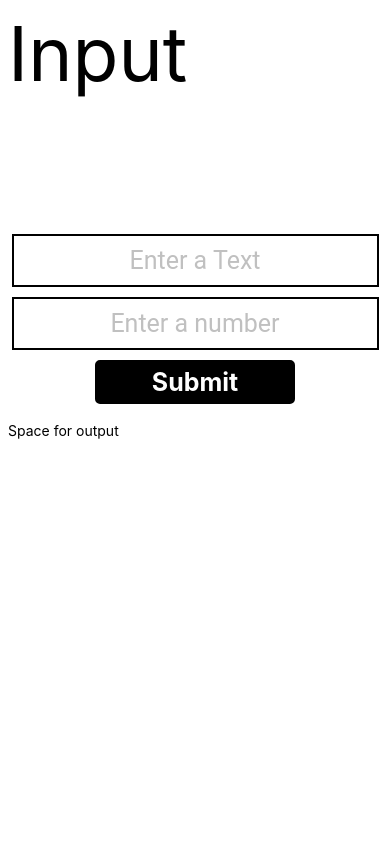
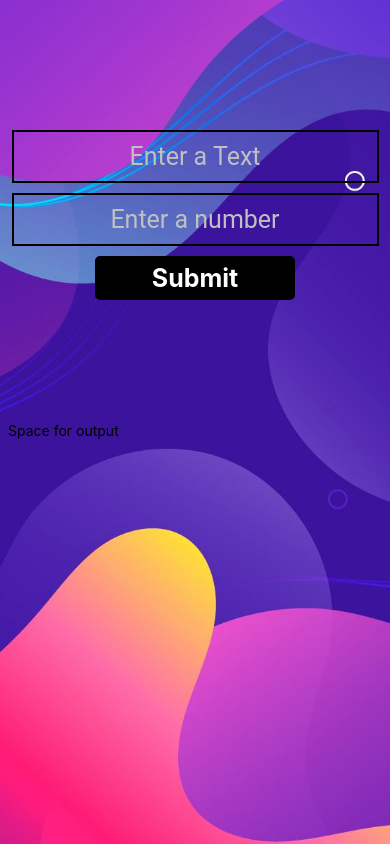
Before and after one commit to YE-Stack/FrontEnd, a React Native app: screen / in a window 390 px wide. Built offline with nearby package versions, Linux system fonts and the light colour scheme.

Commit message:
background image

```diff
--- a/app/components/Home/index.js
+++ b/app/components/Home/index.js
@@ -1,6 +1,8 @@
 import React, { Component } from 'react';
-import { View, Text, StyleSheet,TextInput, TouchableOpacity } from 'react-native';
+import { View, Text, StyleSheet,TextInput, TouchableOpacity, ImageBackground } from 'react-native';
 import styles from './styles'
+import img from '../Images/background.jpg'
+
 export default class Home extends Component {
 	constructor(props) {
     	super(props);
@@ -10,12 +12,13 @@ export default class Home extends Component {
 
 	render() {
     	return (
+			<ImageBackground source={img} style={{width: '100%', height: '100%'}}>
 				<View style={styles.container}>
 					<View style={styles.divide}>
 						{/* header */}
-					<View style={styles.header}>
+						{/* <View style={styles.header}>
 							<Text style={styles.headerText}>Input</Text>
-          			</View>
+						</View> */}
 						{/* input area */}
 						<View style={styles.body}>
 							{/* body area */}
@@ -40,6 +43,7 @@ export default class Home extends Component {
 						<Text>Space for output</Text>
 					</View>
 				</View>
+			</ImageBackground>
     );
   }
 }
```
Also changed, not shown: app/components/Images/background.jpg (added). Lines whose indentation alone changed are shown as unchanged.
